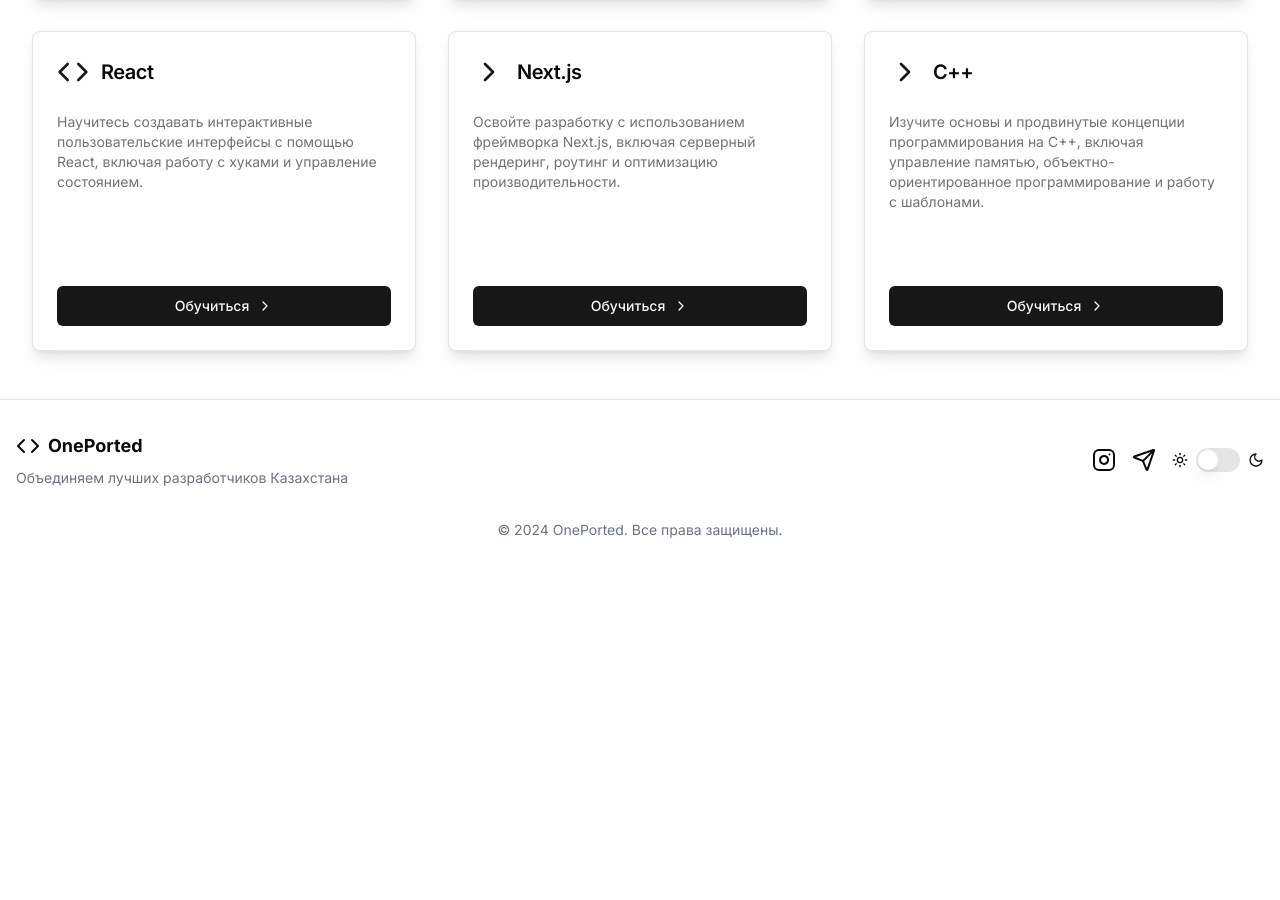
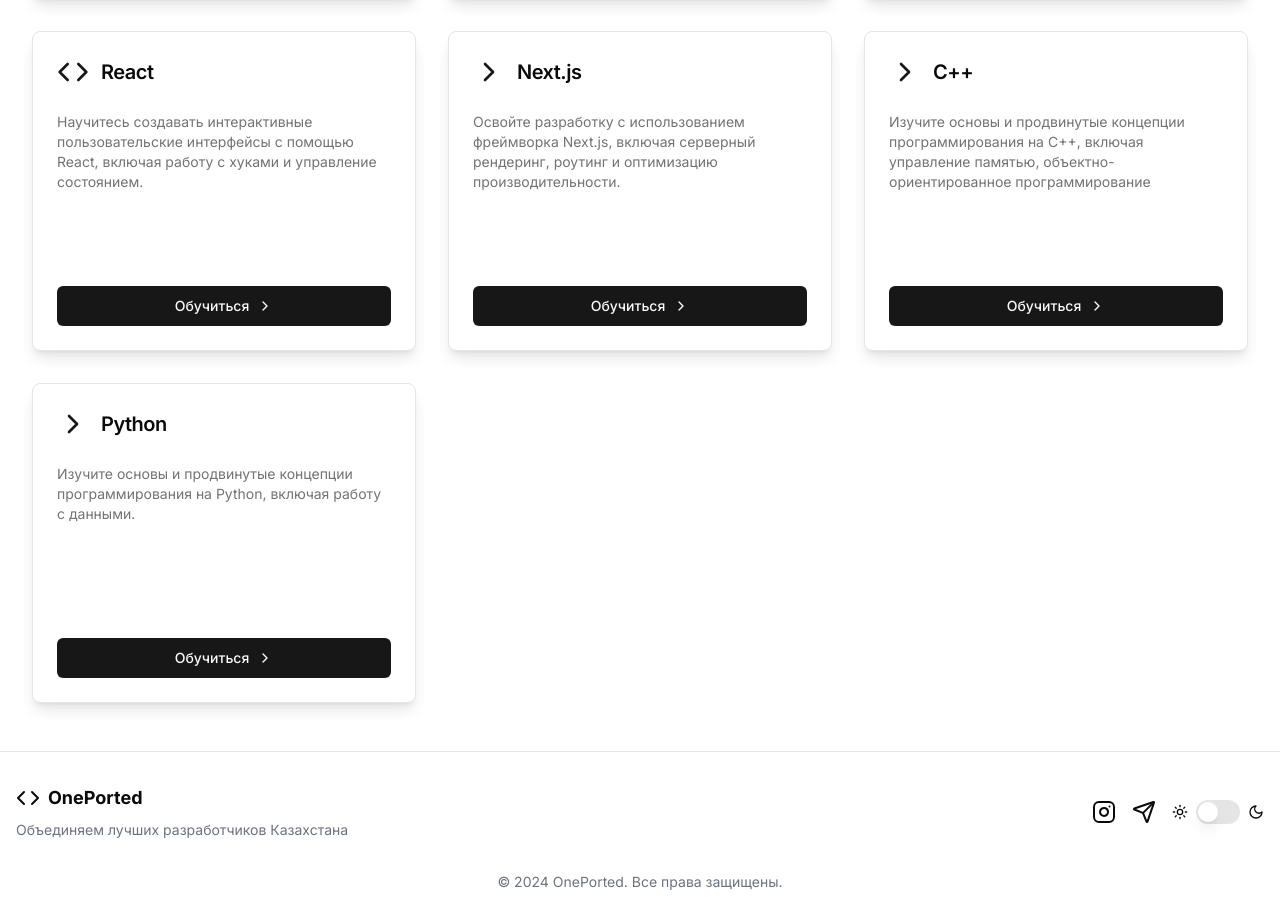
Before and after one commit to manyports/oneported, a Next.js app: page /learn in a window 1280 px wide. Shown: the part 513-1413 px from the top of the page. Before the commit the page ends 1085 px from the top, so only its background shows below. Built offline with nearby package versions, Linux system fonts and the light colour scheme.

Commit message:
Refactor learn page component and add Python to technologies list

```diff
--- a/src/app/learn/page.tsx
+++ b/src/app/learn/page.tsx
@@ -50,8 +50,15 @@ const technologies = [
     name: "C++",
     icon: ChevronRight,
     description:
-      "Изучите основы и продвинутые концепции программирования на C++, включая управление памятью, объектно-ориентированное программирование и работу с шаблонами.",
+      "Изучите основы и продвинутые концепции программирования на C++, включая управление памятью, объектно-ориентированное программирование",
     path: "/learn/cpp",
+  },
+  {
+    name: "Python",
+    icon: ChevronRight,
+    description:
+      "Изучите основы и продвинутые концепции программирования на Python, включая работу с данными.",
+    path: "/learn/python",
   },
 ];
 
```
